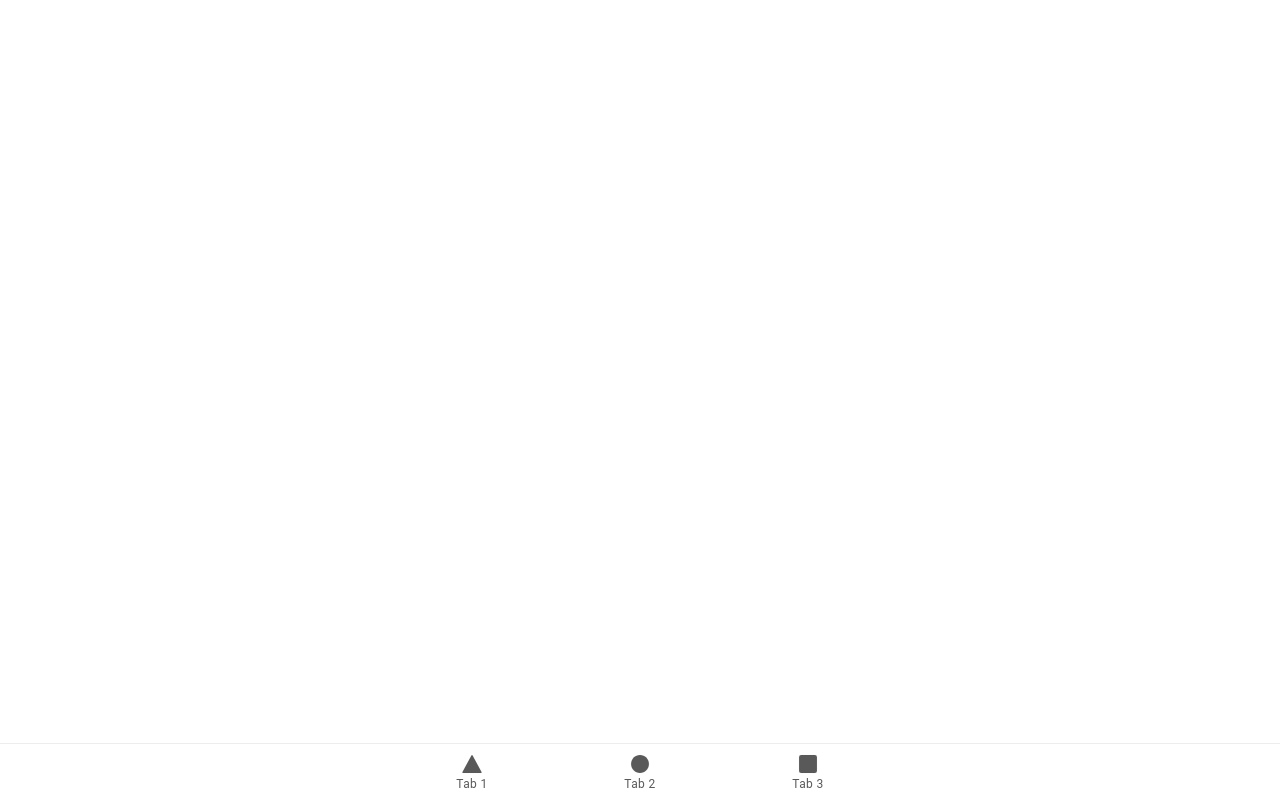
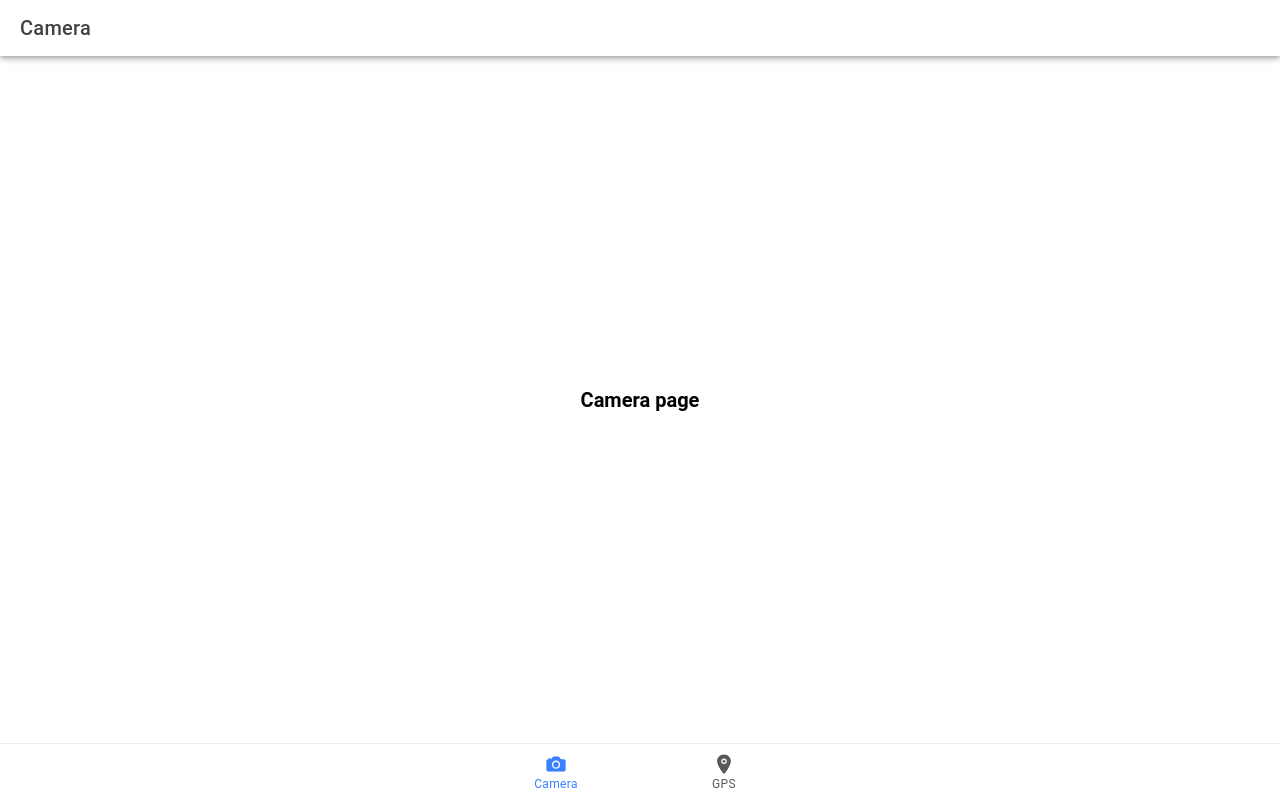
Before and after one commit to AlexRTC1997/EP_LAB02, a React (Vite) app: page /camera in a window 1280 px wide. Built offline with nearby package versions, Linux system fonts and the light colour scheme.

Commit message:
task: Create project

```diff
--- a/src/App.tsx
+++ b/src/App.tsx
@@ -10,10 +10,9 @@ import {
   setupIonicReact
 } from '@ionic/react';
 import { IonReactRouter } from '@ionic/react-router';
-import { ellipse, square, triangle } from 'ionicons/icons';
-import Tab1 from './pages/Tab1';
-import Tab2 from './pages/Tab2';
-import Tab3 from './pages/Tab3';
+import { camera, location } from 'ionicons/icons';
+import Camera from './pages/CameraPage';
+import GPS from './pages/GpsPage';
 
 /* Core CSS required for Ionic components to work properly */
 import '@ionic/react/css/core.css';
@@ -41,31 +40,24 @@ const App: React.FC = () => (
     <IonReactRouter>
       <IonTabs>
         <IonRouterOutlet>
-          <Route exact path="/tab1">
-            <Tab1 />
+          <Route exact path="/camera">
+            <Camera />
           </Route>
-          <Route exact path="/tab2">
-            <Tab2 />
-          </Route>
-          <Route path="/tab3">
-            <Tab3 />
+          <Route exact path="/gps">
+            <GPS />
           </Route>
           <Route exact path="/">
-            <Redirect to="/tab1" />
+            <Redirect to="/camera" />
           </Route>
         </IonRouterOutlet>
         <IonTabBar slot="bottom">
-          <IonTabButton tab="tab1" href="/tab1">
-            <IonIcon aria-hidden="true" icon={triangle} />
-            <IonLabel>Tab 1</IonLabel>
+          <IonTabButton tab="camera" href="/camera">
+            <IonIcon aria-hidden="true" icon={camera} />
+            <IonLabel>Camera</IonLabel>
           </IonTabButton>
-          <IonTabButton tab="tab2" href="/tab2">
-            <IonIcon aria-hidden="true" icon={ellipse} />
-            <IonLabel>Tab 2</IonLabel>
-          </IonTabButton>
-          <IonTabButton tab="tab3" href="/tab3">
-            <IonIcon aria-hidden="true" icon={square} />
-            <IonLabel>Tab 3</IonLabel>
+          <IonTabButton tab="gps" href="/gps">
+            <IonIcon aria-hidden="true" icon={location} />
+            <IonLabel>GPS</IonLabel>
           </IonTabButton>
         </IonTabBar>
       </IonTabs>
--- a/src/components/ExploreContainer.tsx
+++ b/src/components/ExploreContainer.tsx
@@ -8,7 +8,6 @@ const ExploreContainer: React.FC<ContainerProps> = ({ name }) => {
   return (
     <div className="container">
       <strong>{name}</strong>
-      <p>Explore <a target="_blank" rel="noopener noreferrer" href="https://ionicframework.com/docs/components">UI Components</a></p>
     </div>
   );
 };
--- a/src/pages/Tab2.tsx
+++ b/src/pages/CameraPage.tsx
@@ -1,25 +1,25 @@
 import { IonContent, IonHeader, IonPage, IonTitle, IonToolbar } from '@ionic/react';
 import ExploreContainer from '../components/ExploreContainer';
-import './Tab2.css';
+import './CameraPage.css';
 
-const Tab2: React.FC = () => {
+const Camera: React.FC = () => {
   return (
     <IonPage>
       <IonHeader>
         <IonToolbar>
-          <IonTitle>Tab 2</IonTitle>
+          <IonTitle>Camera</IonTitle>
         </IonToolbar>
       </IonHeader>
       <IonContent fullscreen>
         <IonHeader collapse="condense">
           <IonToolbar>
-            <IonTitle size="large">Tab 2</IonTitle>
+            <IonTitle size="large">Camera</IonTitle>
           </IonToolbar>
         </IonHeader>
-        <ExploreContainer name="Tab 2 page" />
+        <ExploreContainer name="Camera page" />
       </IonContent>
     </IonPage>
   );
 };
 
-export default Tab2;
+export default Camera;
--- a/src/pages/Tab3.tsx
+++ b/src/pages/GpsPage.tsx
@@ -1,25 +1,25 @@
 import { IonContent, IonHeader, IonPage, IonTitle, IonToolbar } from '@ionic/react';
 import ExploreContainer from '../components/ExploreContainer';
-import './Tab3.css';
+import './GpsPage.css';
 
-const Tab3: React.FC = () => {
+const GPS: React.FC = () => {
   return (
     <IonPage>
       <IonHeader>
         <IonToolbar>
-          <IonTitle>Tab 3</IonTitle>
+          <IonTitle>GPS</IonTitle>
         </IonToolbar>
       </IonHeader>
       <IonContent fullscreen>
         <IonHeader collapse="condense">
           <IonToolbar>
-            <IonTitle size="large">Tab 3</IonTitle>
+            <IonTitle size="large">GPS</IonTitle>
           </IonToolbar>
         </IonHeader>
-        <ExploreContainer name="Tab 3 page" />
+        <ExploreContainer name="GPS page" />
       </IonContent>
     </IonPage>
   );
 };
 
-export default Tab3;
+export default GPS;
--- a/src/pages/Tab1.tsx
+++ /dev/null
@@ -1,25 +0,0 @@
-import { IonContent, IonHeader, IonPage, IonTitle, IonToolbar } from '@ionic/react';
-import ExploreContainer from '../components/ExploreContainer';
-import './Tab1.css';
-
-const Tab1: React.FC = () => {
-  return (
-    <IonPage>
-      <IonHeader>
-        <IonToolbar>
-          <IonTitle>Tab 1</IonTitle>
-        </IonToolbar>
-      </IonHeader>
-      <IonContent fullscreen>
-        <IonHeader collapse="condense">
-          <IonToolbar>
-            <IonTitle size="large">Tab 1</IonTitle>
-          </IonToolbar>
-        </IonHeader>
-        <ExploreContainer name="Tab 1 page" />
-      </IonContent>
-    </IonPage>
-  );
-};
-
-export default Tab1;
```
Also changed, not shown: src/pages/CameraPage.css (added), src/pages/GpsPage.css (added), src/pages/Tab1.css (deleted), src/pages/Tab2.css (deleted), src/pages/Tab3.css (deleted).
